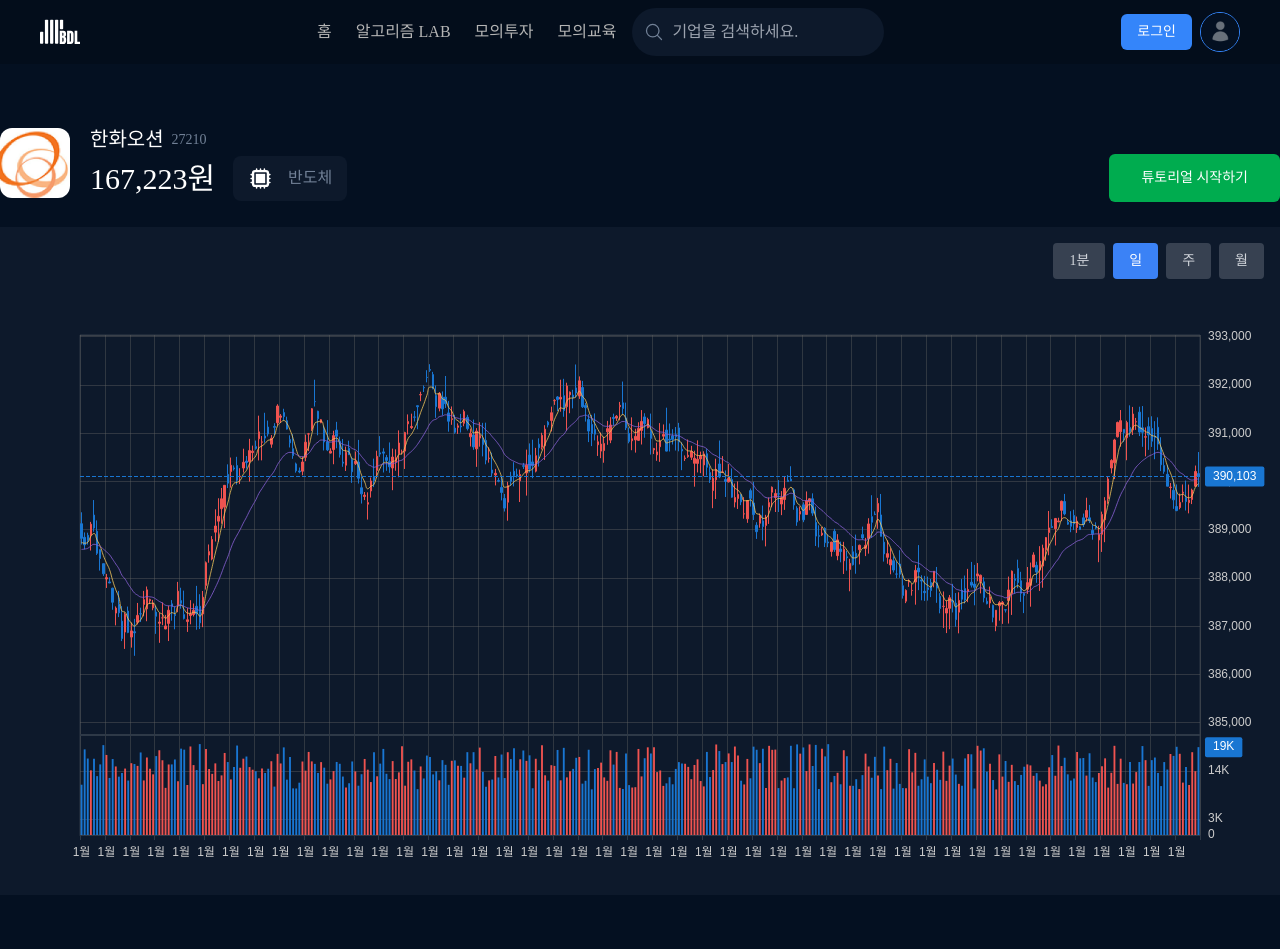
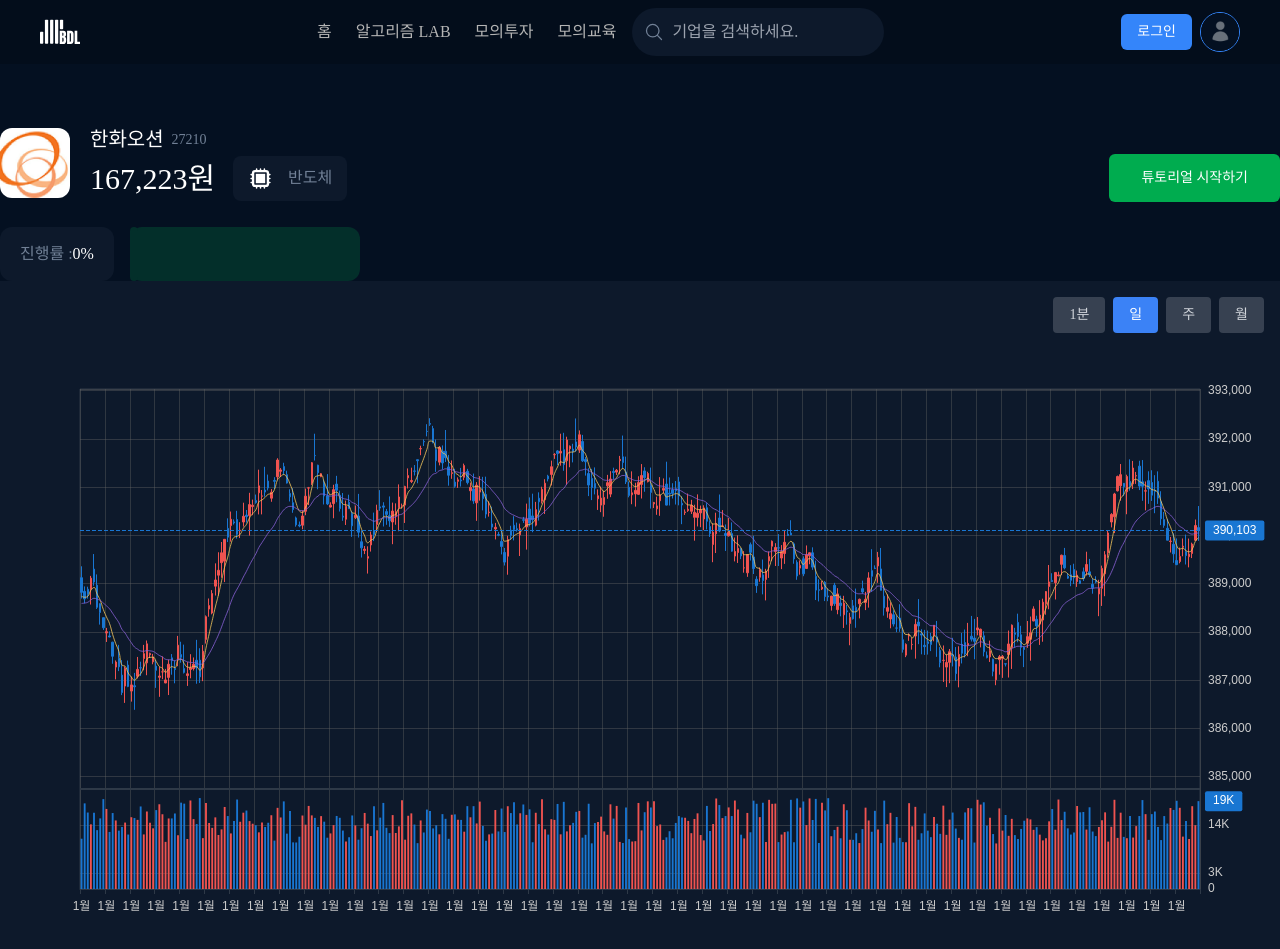
Before and after one commit to dnwnsrb11/BDL-frontend, a React (Vite) app: page /simulated-education in a window 1280 px wide. Before the commit the page ends 895 px from the top, so only its background shows below. Built offline with nearby package versions, Linux system fonts and the light colour scheme; a web font is replaced by a local one.

Commit message:
feat:그래프 구현

```diff
--- a/src/components/stock-tutorial/stock-progress.tsx
+++ b/src/components/stock-tutorial/stock-progress.tsx
@@ -1,3 +1,71 @@
+import { useEffect, useRef, useState } from 'react';
+
 export const StockProgress = () => {
-  return <div></div>;
+  const [progress, setProgress] = useState<number>(0);
+  const [isDragging, setIsDragging] = useState<boolean>(false);
+  const progressBarRef = useRef<HTMLDivElement>(null);
+
+  const updateProgressFromPosition = (clientX: number) => {
+    if (!progressBarRef.current) return;
+
+    const rect = progressBarRef.current.getBoundingClientRect();
+    const x = clientX - rect.left;
+    const width = rect.width;
+
+    // 0-100 사이의 퍼센트 계산
+    const newProgress = Math.min(100, Math.max(0, Math.round((x / width) * 100)));
+    setProgress(newProgress);
+  };
+
+  // 클릭 핸들러
+  const handleMouseDown = (e: React.MouseEvent) => {
+    setIsDragging(true);
+    updateProgressFromPosition(e.clientX);
+  };
+
+  // 마우스 움직임 및 드래그 종료 처리
+  useEffect(() => {
+    const handleMouseMove = (e: MouseEvent) => {
+      if (isDragging) {
+        updateProgressFromPosition(e.clientX);
+      }
+    };
+
+    const handleMouseUp = () => {
+      setIsDragging(false);
+    };
+
+    if (isDragging) {
+      document.addEventListener('mousemove', handleMouseMove);
+      document.addEventListener('mouseup', handleMouseUp);
+    }
+
+    return () => {
+      document.removeEventListener('mousemove', handleMouseMove);
+      document.removeEventListener('mouseup', handleMouseUp);
+    };
+  }, [isDragging]);
+
+  return (
+    <div className="flex gap-4">
+      <div className="flex flex-col gap-3 rounded-xl bg-modal-background-color px-[20px] py-[15px]">
+        <div className="flex items-center justify-between">
+          <p className="text-[16px] text-border-color">진행률 :</p>
+          <span className="font-medium">{progress}%</span>
+        </div>
+      </div>
+      <div className="min-w-[230px]">
+        <div
+          ref={progressBarRef}
+          className="relative h-full w-full cursor-pointer select-none rounded-xl bg-btn-green-color bg-opacity-20"
+          onMouseDown={handleMouseDown}
+        >
+          <div
+            className="transition-width absolute left-0 top-0 h-full rounded-xl border-4 border-[#032F2A] bg-btn-green-color duration-75"
+            style={{ width: `${progress}%` }}
+          ></div>
+        </div>
+      </div>
+    </div>
+  );
 };
```
